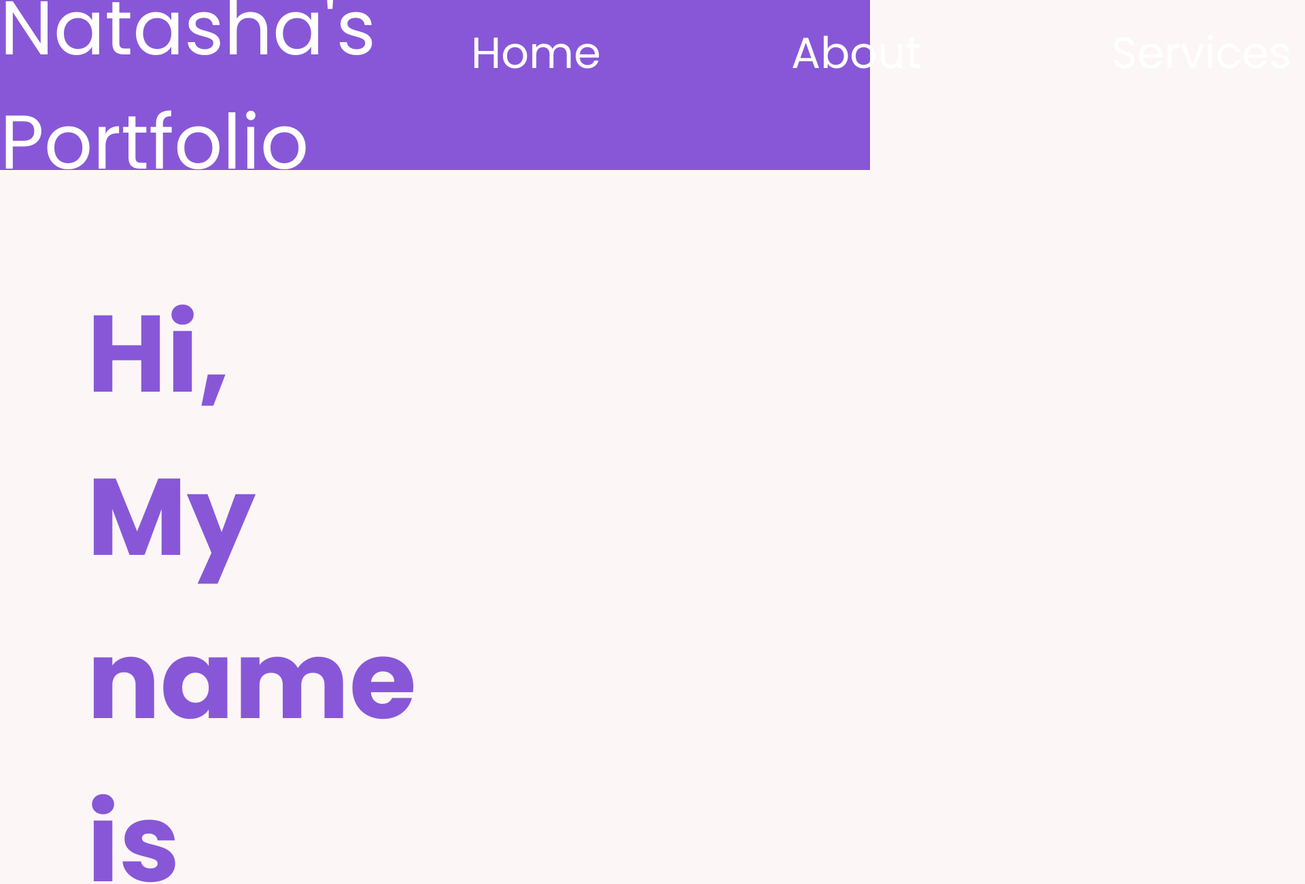
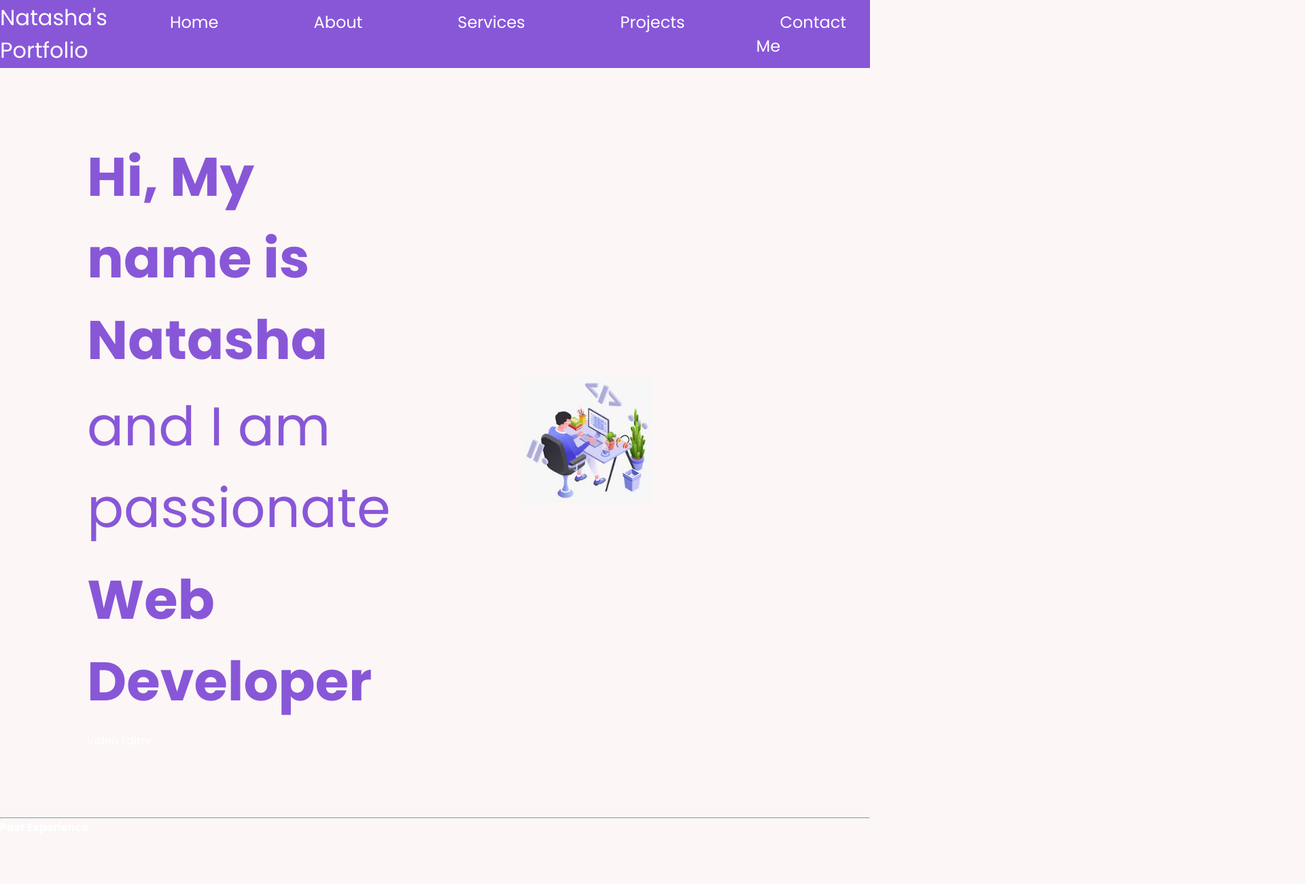
Before and after one commit to natasha3357/Natasha-Portfolio, a plain HTML site: page index.html in a window 1280 px wide. Shown: the top 1300 px of the page at 68% size, 1920 px wide, since content can reach past the window. After the commit the page ends 1229 px from the top, so only its background shows below. Drawn offline with nearby package versions, Linux system fonts and the light colour scheme.

Commit message:
Update index.html

```diff
--- a/index.html
+++ b/index.html
@@ -23,36 +23,36 @@ nav{
     display: flex;
     justify-content: space-around;
      align-items: center;
-     height: 250px;
+     height: 100px;
      background-color: rgb(136, 87, 216);
 }
 nav ul{
       display: flex;
      justify-content: center;
-     font-size: 4rem;
+     font-size: 1.5rem;
 }
 nav ul li a{
     text-decoration: none;
-    margin: 0 70px;
+    margin: 0 35px;
 }
 nav ul li a:hover{
     color: rgb(225, 225, 232);
-    margin: 0 70px;
-    font-size: 5rem;
+    margin: 0 35px;
+    font-size: 2rem;
 }
 nav ul li{
     list-style: none;
-    margin: 0 70px;
+    margin: 0 35px;
 }
 .left{
-    font-size: 7rem;
+    font-size: 2rem;
 
 }
 .firstSection{
     display: flex;
     justify-content: space-around;
     align-items: center;
-    margin: 150px 0;
+    margin: 100px 0;
 }
 
 .firstSection div{
@@ -60,25 +60,25 @@ nav ul li{
 }
 .leftSection h1 {
     color: rgb(136, 87, 216);;
-  font-size: 10rem;
-  margin-bottom: 10px;
+  font-size: 5rem;
+  margin-bottom: 7px;
 }
 
 .leftSection h2 {
     color: rgb(136, 87, 216);;
-  font-size: 10rem;
+  font-size: 5rem;
   font-weight: normal;
 }
 
 .leftSection h3{
     color: rgb(136, 87, 216);;
-     font-size: 10rem;
-     margin-bottom: 10px;
-     margin: 30px 0;
+     font-size: 5rem;
+     margin-bottom: 5px;
+     margin: 15px 0;
 }
 .rightSection img{
-    width: 110%;
-    margin: 100px 0;
+    width: 50%;
+    margin: 10px 0;
 
 }
     </style>
```
